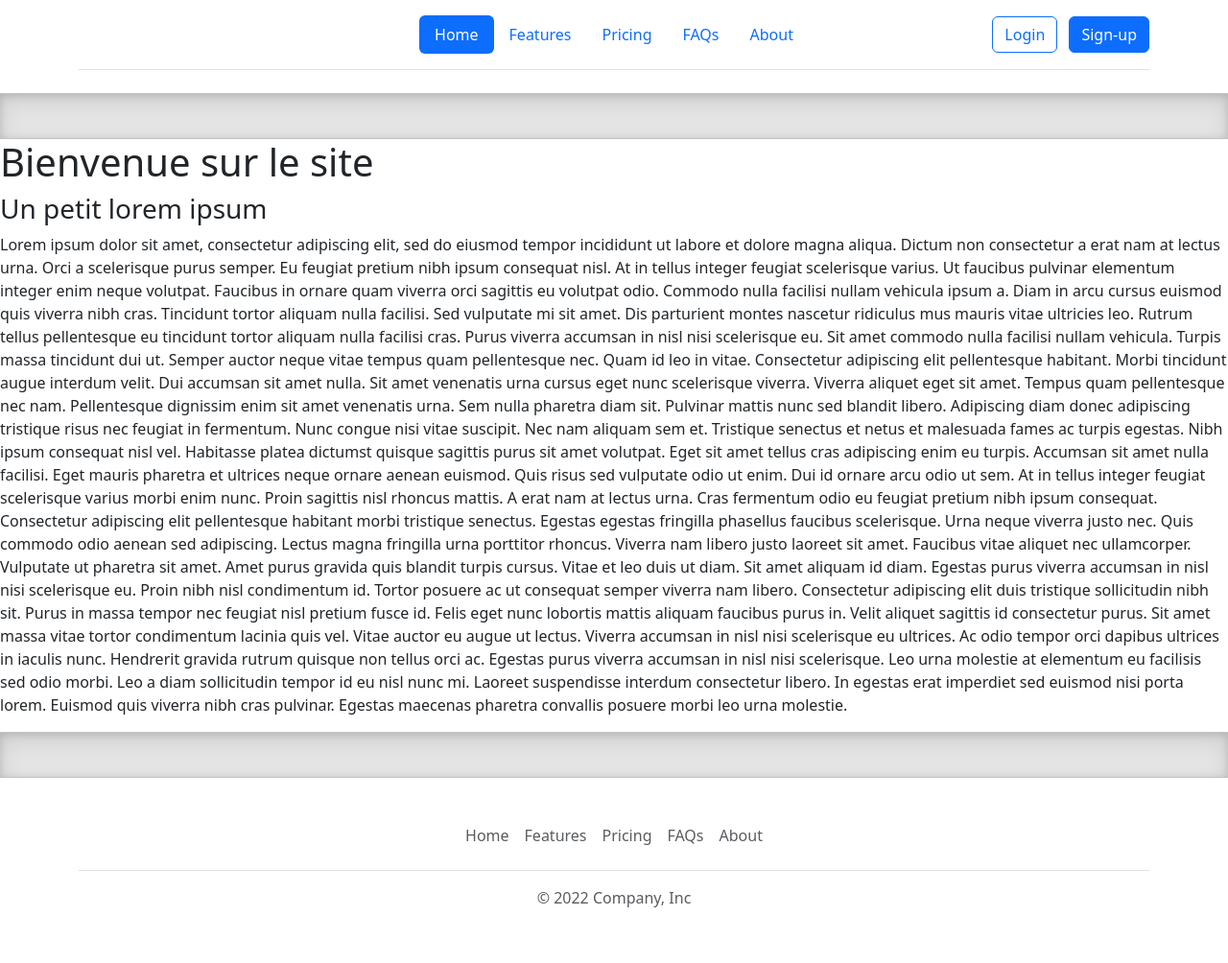
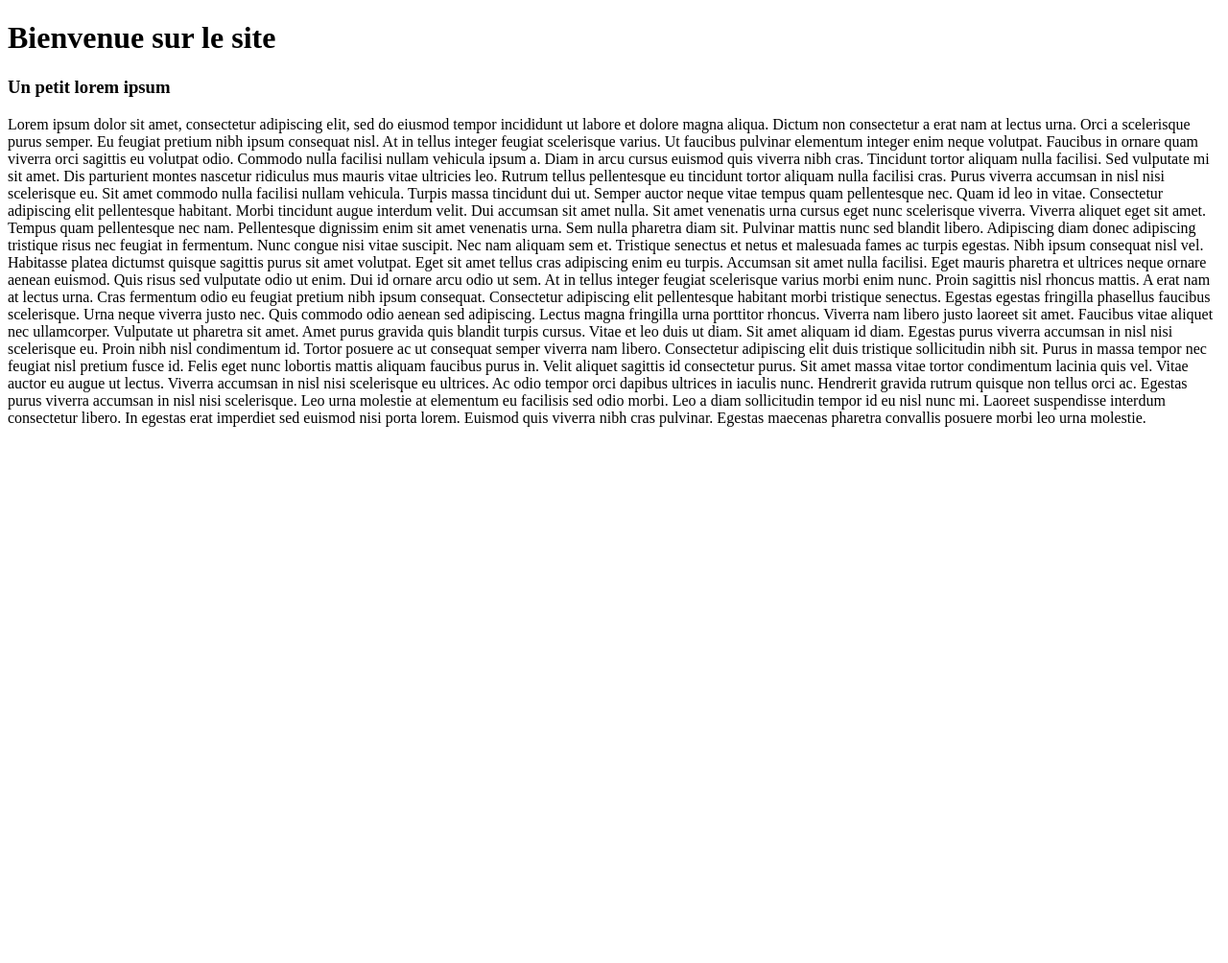
Before and after one commit to Rodalljuhziz/Php_cours, a PHP site: page /pagePrincipale.php in a window 1280 px wide. Shown: the whole page at 96% size. After the commit the page ends 445 px from the top, so only its background shows below. Run offline with PHP 8.4, Linux system fonts and the light colour scheme.

Commit message:
succesindex

```diff
--- a/FAQS.php
+++ b/FAQ.php
@@ -9,12 +9,10 @@
 
 <body>
 
-<?php include ('header.php'); ?>
 
 <h1>Foire aux questions:</h1>
 
 <p>Pour le moment aucune question n'est posé.</p>
-<?php include ('footer.php'); ?>
 
 </body>
 
--- a/header.php
+++ b/header.php
@@ -70,11 +70,11 @@
       </a>
 
         <ul class="nav nav-pills">
-            <li class="nav-item"><a href="#" class="nav-link active" aria-current="page">Home</a></li>
-            <li class="nav-item"><a href="#" class="nav-link">Features</a></li>
-            <li class="nav-item"><a href="#" class="nav-link">Pricing</a></li>
-            <li class="nav-item"><a href="#" class="nav-link">FAQs</a></li>
-            <li class="nav-item"><a href="#" class="nav-link">About</a></li>
+            <li class="nav-item"><a href="/?Page=home" class="nav-link active" aria-current="page">Home</a></li>
+            <li class="nav-item"><a href="/" class="nav-link">Features</a></li>
+            <li class="nav-item"><a href="index.php" class="nav-link">Pricing</a></li>
+            <li class="nav-item"><a href="/?Page=faq" class="nav-link">FAQs</a></li>
+            <li class="nav-item"><a href="/Page=contact" class="nav-link">contact</a></li> <!-- /  correspond a la racine index.php -->
         </ul>
 
       <div class="col-md-3 text-end">
--- a/pagePrincipale.php
+++ b/pagePrincipale.php
@@ -8,8 +8,6 @@
 </head>
 
 <body>
-
-<?php include ('header.php'); ?>
 
 <h1>Bienvenue sur le site</h1>
 
@@ -25,7 +23,6 @@
 
     Vitae auctor eu augue ut lectus. Viverra accumsan in nisl nisi scelerisque eu ultrices. Ac odio tempor orci dapibus ultrices in iaculis nunc. Hendrerit gravida rutrum quisque non tellus orci ac. Egestas purus viverra accumsan in nisl nisi scelerisque. Leo urna molestie at elementum eu facilisis sed odio morbi. Leo a diam sollicitudin tempor id eu nisl nunc mi. Laoreet suspendisse interdum consectetur libero. In egestas erat imperdiet sed euismod nisi porta lorem. Euismod quis viverra nibh cras pulvinar. Egestas maecenas pharetra convallis posuere morbi leo urna molestie.</p>
 
-<?php include ('footer.php'); ?>
 
 </body>
 
```
Also changed, not shown: index.php (+15 -14 lines).
